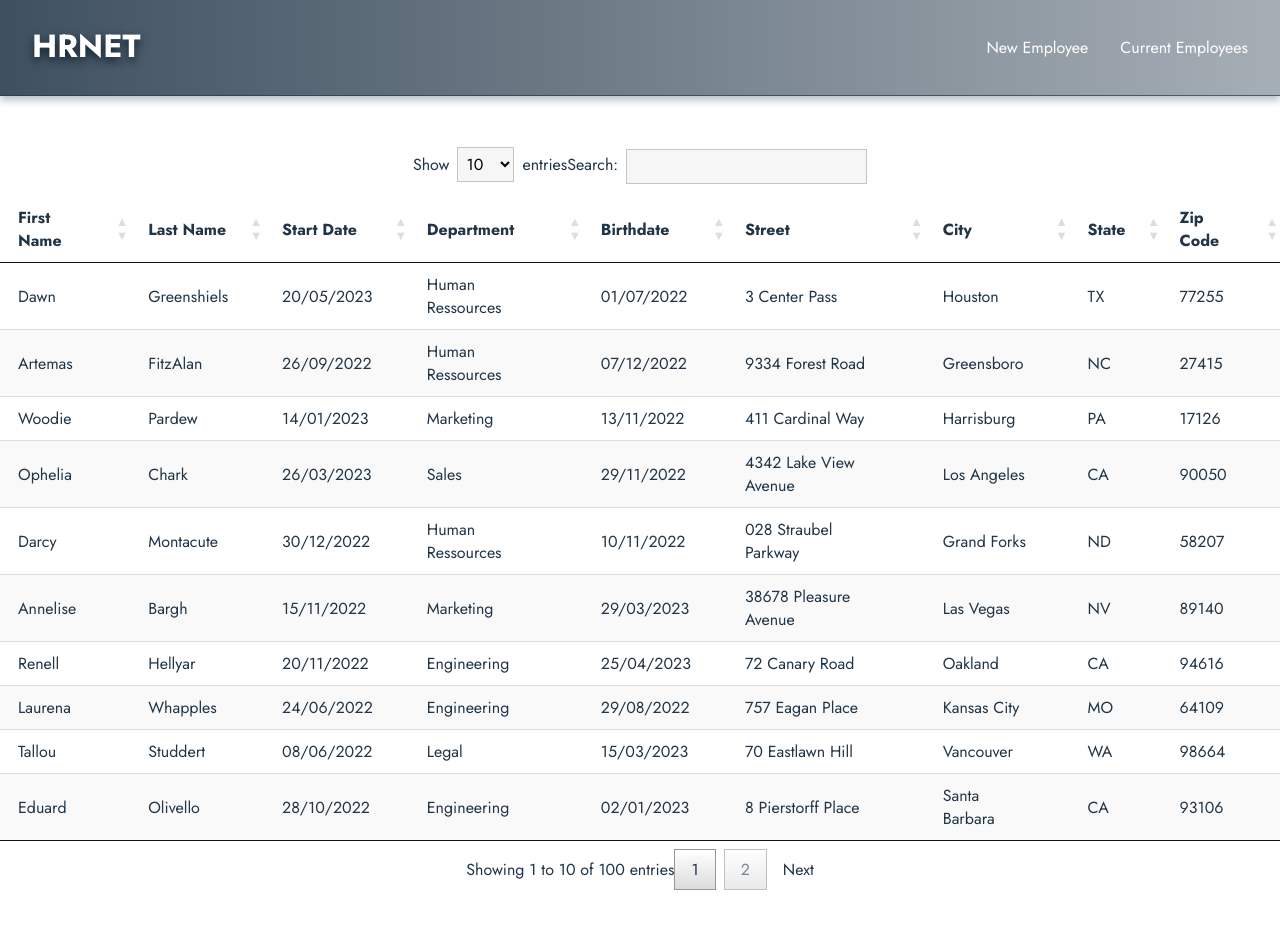
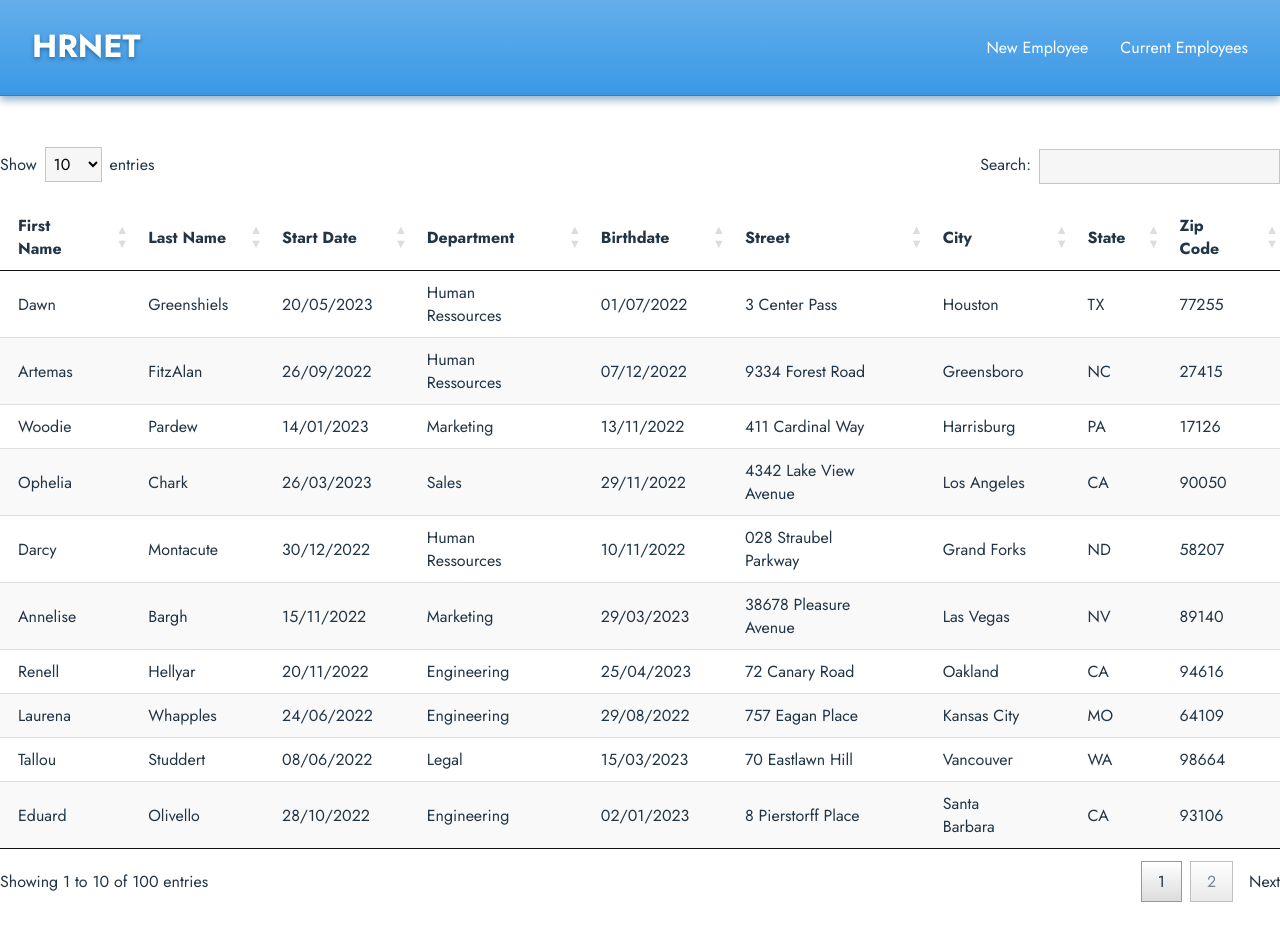
Before and after one commit to ask0ldd/P14-JQuery2ReactPluginsConversion, a React (Vite) app: page /P14-JQuery2ReactPluginsConversion/employee-list in a window 1280 px wide. Shown: the top 940 px of the page. Built offline with nearby package versions, Linux system fonts and the light colour scheme.

Commit message:
header styling

```diff
--- a/src/style/CurrentEmployees.css
+++ b/src/style/CurrentEmployees.css
@@ -11,6 +11,15 @@
 #infosNPaginationContainer {
   display: flex;
   justify-content: space-between;
+  width: 100%;
+}
+
+#entriesNSearchContainer {
+  margin-bottom: 0.5rem;
+}
+
+#infosNPaginationContainer {
+  margin-top: 0.25rem;
 }
 
 .mainCE input[type="text"] {
--- a/src/style/CustomForm.css
+++ b/src/style/CustomForm.css
@@ -1,7 +1,7 @@
 form {
   display: flex;
   flex-direction: column;
-  max-width: 500px;
+  max-width: 450px;
   flex-grow: 1;
   width: 100%;
   font-family: "Jost", sans-serif;
--- a/src/style/Header.css
+++ b/src/style/Header.css
@@ -2,7 +2,8 @@ header {
   width: 100%;
   height: 6rem;
   /*background-color: #213547;*/
-  background: linear-gradient(90deg, #213547dd, #21354766);
+  /*background: linear-gradient(360deg, #213547dd, #213547bb);*/
+  background: linear-gradient(360deg, #2c91e4ee, #2c91e4bb);
   color: #ffffff;
   font-family: "Jost", sans-serif;
   font-size: 2rem;
@@ -10,8 +11,8 @@ header {
   display: flex;
   align-items: center;
   justify-content: center;
-  box-shadow: 0px 4px 8px #21354755;
-  border-bottom: 1px solid #213547aa;
+  box-shadow: 0px 4px 8px rgba(27, 93, 146, 0.486);
+  border-bottom: 1px solid rgb(35, 131, 209);
 }
 
 .headerContainer {
@@ -23,7 +24,7 @@ header {
 }
 
 .hrnet {
-  text-shadow: 0px 4px 8px rgb(16, 31, 44);
+  text-shadow: 0px 2px 4px rgba(17, 75, 122, 0.603);
 }
 
 header nav {
```
